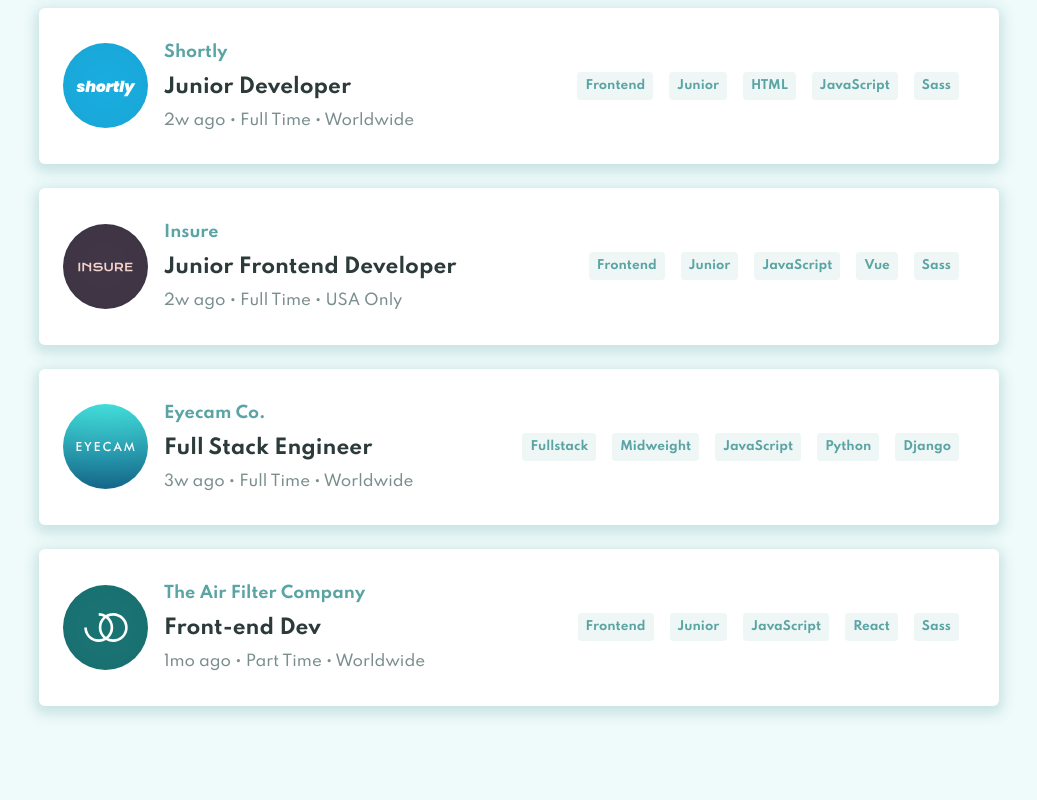
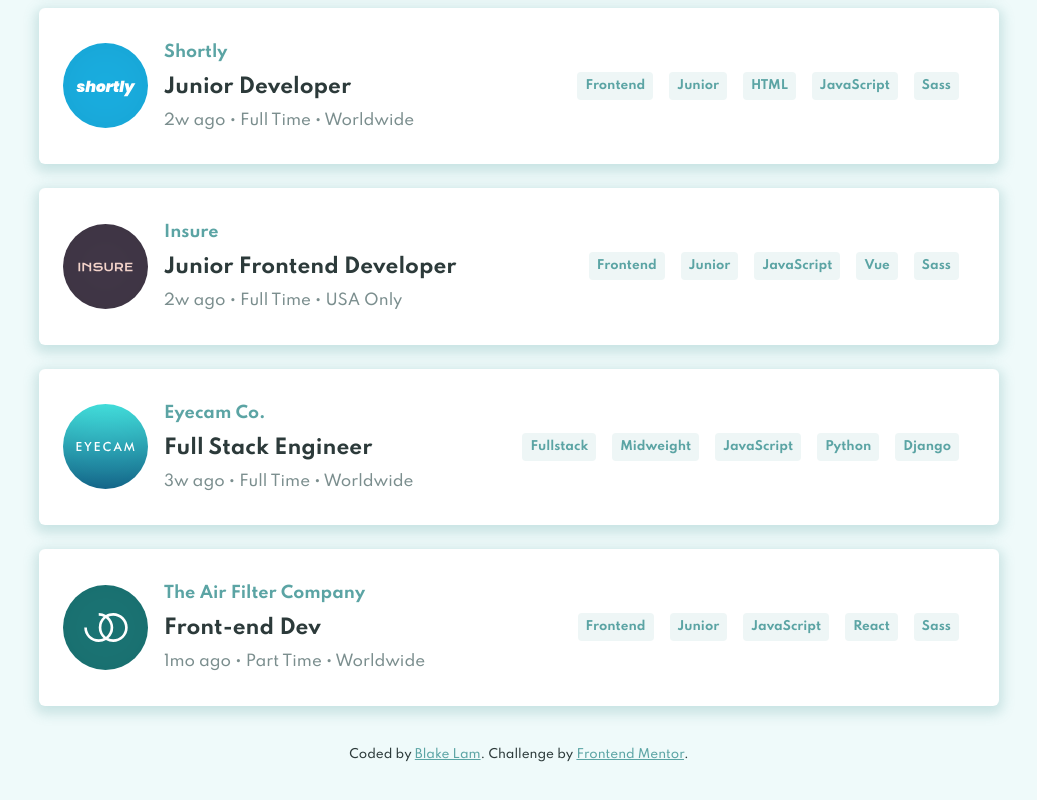
Before and after one commit to blakelam/job-listings-react, a React (Create React App) app: page / in a window 1280 px wide. Shown: the part 1316-2116 px from the top of the page, without its empty margins (121-1158 px from the left). Before the commit the page ends 2094 px from the top, so only its background shows below. Built offline with nearby package versions, Linux system fonts and the light colour scheme.

Commit message:
Add attribution footer

```diff
--- a/src/App.js
+++ b/src/App.js
@@ -56,6 +56,19 @@ function App() {
       <div className="wrapper">
         <TagsList selectedTags={selectedTags} filterList={filterList} />
         <JobsList jobs={jobs} filterList={filterList} getTags={getTags} />
+        <footer className="footer">
+          <p>
+            Coded by{" "}
+            <a className="footer-link" href="https://www.blakelam.com/">
+              Blake Lam
+            </a>
+            . Challenge by{" "}
+            <a className="footer-link" href="https://www.frontendmentor.io/">
+              Frontend Mentor
+            </a>
+            .
+          </p>
+        </footer>
       </div>
     </>
   );
--- a/src/style.css
+++ b/src/style.css
@@ -186,6 +186,16 @@ body {
   color: var(--color-white);
 }
 
+.footer {
+  padding: 1rem 1rem 0;
+  font-size: 0.75rem;
+  text-align: center;
+}
+
+.footer-link {
+  color: var(--color-primary);
+}
+
 @media only screen and (min-width: 990px) {
   .header {
     background-image: url("/images/bg-header-desktop.svg");
```
